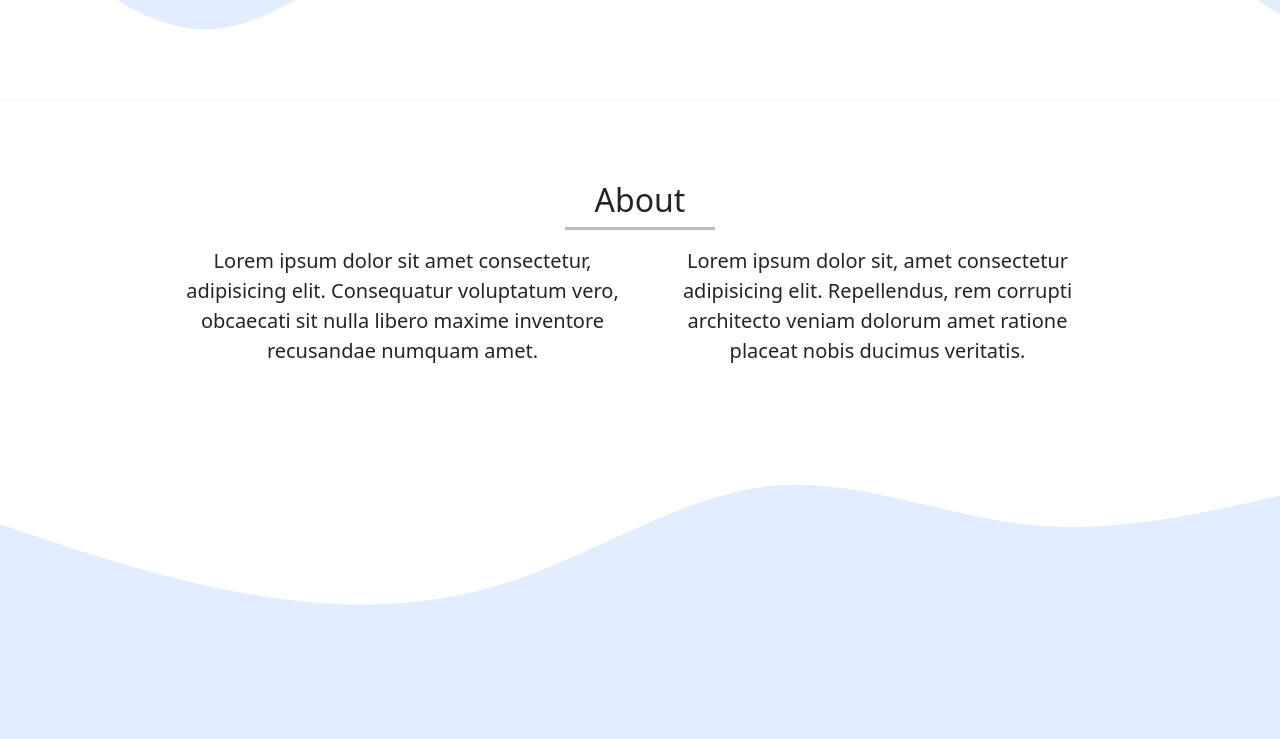
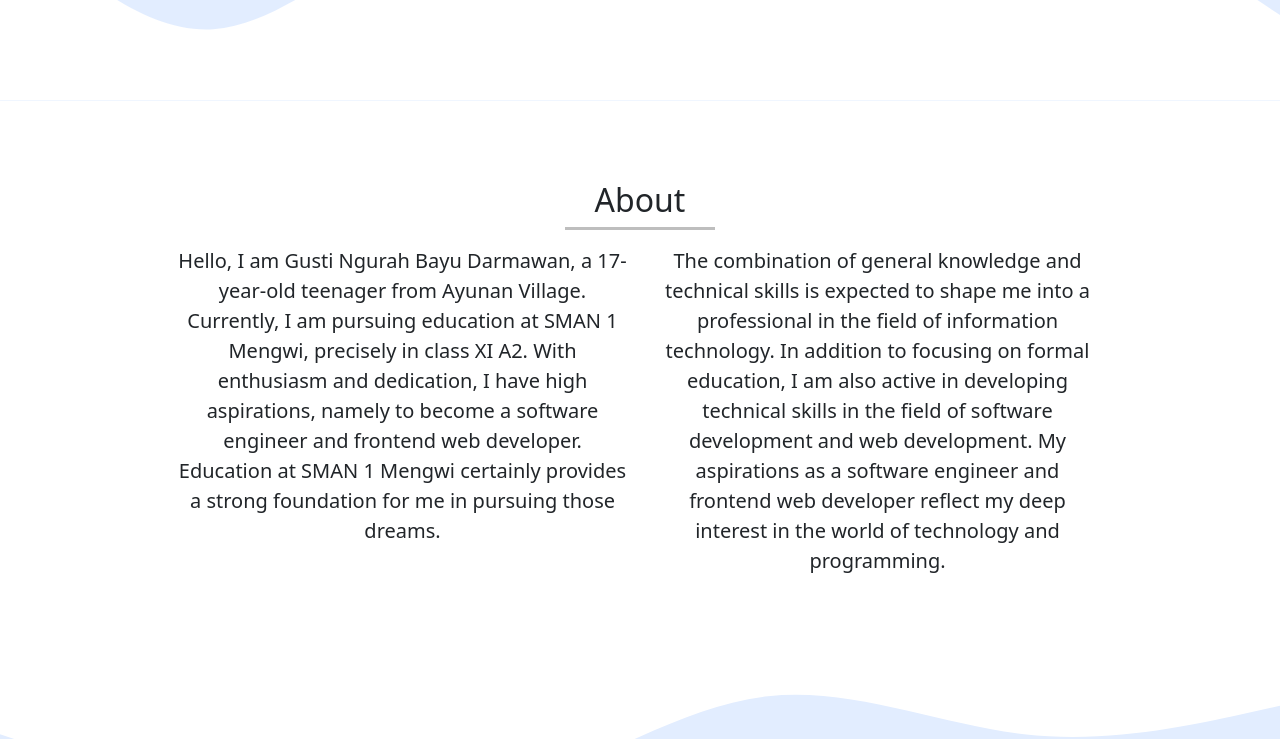
Before and after one commit to Rah-Bayuu/bayudarmawan.github.io, a plain HTML site: page index.html in a window 1280 px wide. Shown: the part 601-1340 px from the top of the page. Drawn offline with nearby package versions, Linux system fonts and the light colour scheme.

Commit message:
Update index.html

```diff
--- a/index.html
+++ b/index.html
@@ -74,12 +74,14 @@
             </div>
             <div class="row justify-content-center fs-5 text-center">
                 <div class="col-md-5">
-                    <p>Lorem ipsum dolor sit amet consectetur, adipisicing elit. Consequatur voluptatum vero, obcaecati
-                        sit nulla libero maxime inventore recusandae numquam amet.</p>
+                    <p> Hello, I am Gusti Ngurah Bayu Darmawan, a 17-year-old teenager from Ayunan Village. Currently, I am pursuing education at SMAN 1 Mengwi, precisely in class XI A2. With enthusiasm and dedication, I have high aspirations, namely to become a software engineer and frontend web developer.
+
+Education at SMAN 1 Mengwi certainly provides a strong foundation for me in pursuing those dreams.</p>
                 </div>
                 <div class="col-md-5">
-                    <p>Lorem ipsum dolor sit, amet consectetur adipisicing elit. Repellendus, rem corrupti architecto
-                        veniam dolorum amet ratione placeat nobis ducimus veritatis.</p>
+                    <p>The combination of general knowledge and technical skills is expected to shape me into a professional in the field of information technology.
+
+In addition to focusing on formal education, I am also active in developing technical skills in the field of software development and web development. My aspirations as a software engineer and frontend web developer reflect my deep interest in the world of technology and programming.</p>
                 </div>
             </div>
         </div>
```
